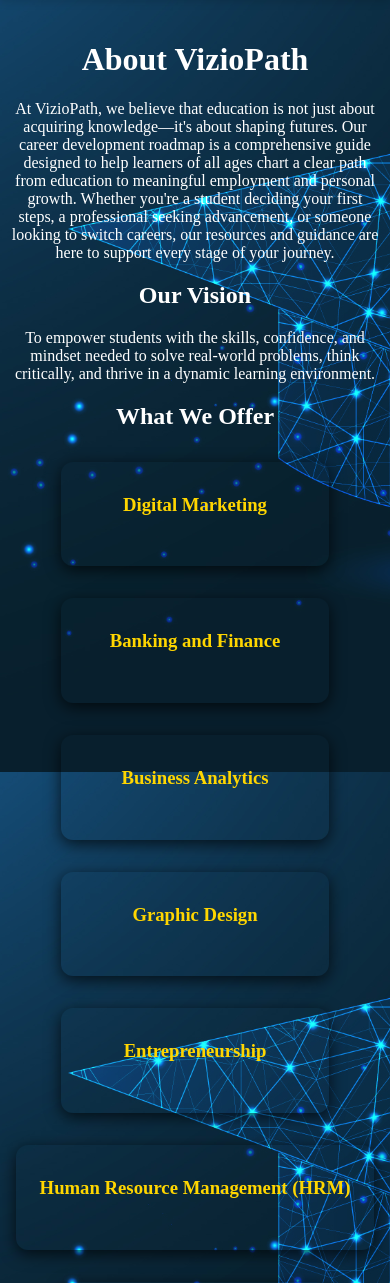
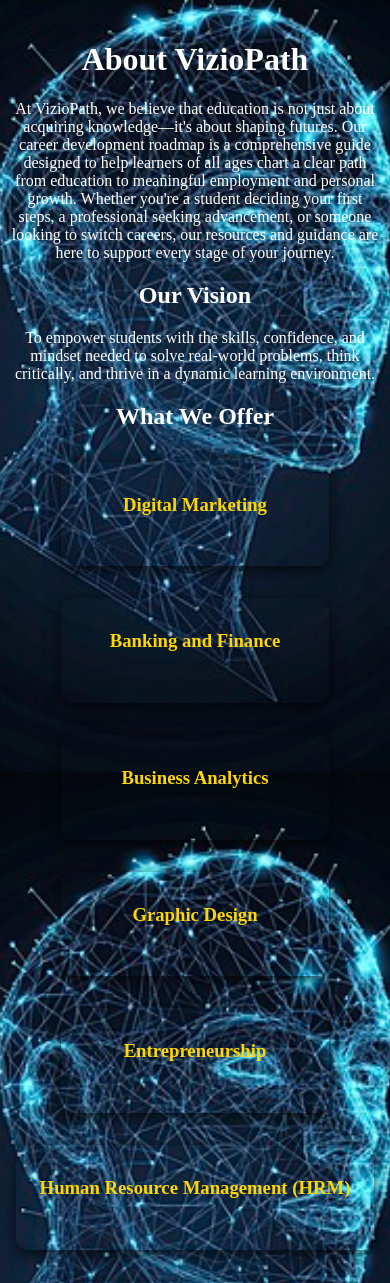
Before and after one commit to Dharmendra20009/viziopath.com, a Flask app: page /about in a window 390 px wide. Shown: the part 72-1355 px from the top of the page. Run offline with Flask 3, Linux system fonts and the light colour scheme.

Commit message:
i want to add background image for mobile phone

```diff
--- a/templates/about.html
+++ b/templates/about.html
@@ -70,6 +70,16 @@
         .about-card h3 {
             margin-top: 0;
             color: #FFD600;
+        }
+
+        @media (max-width: 700px) {
+            body {
+                background-image: url("/static/assets/mobile.about.jpg");
+                background-size: cover;
+                background-repeat: no-repeat;
+                background-attachment: fixed;
+                background-position: center;
+            }
         }
     </style>
     {% endblock %}
```
Also changed, not shown: static/assets/mobile.about.jpg (added).
